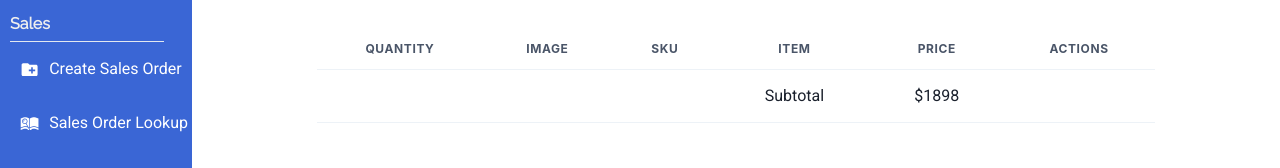
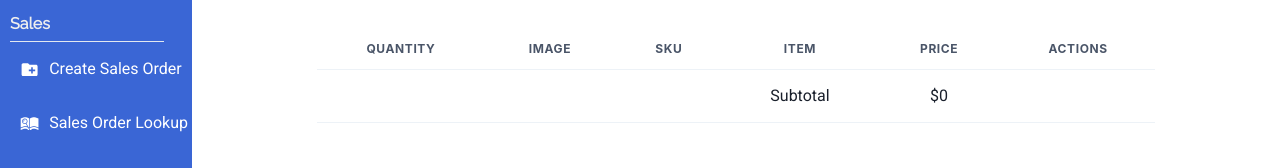
Before and after one commit to TheCoderSingh/salesmax, a Next.js app: page / in a window 1280 px wide. Both pictures are taken after a click on the element "Create Sales Order". Shown: the part 159-327 px from the top of the page. Built offline with nearby package versions, Linux system fonts and the light colour scheme.

Commit message:
Add subtotal

```diff
--- a/components/SalesItemsTable.jsx
+++ b/components/SalesItemsTable.jsx
@@ -16,6 +16,8 @@ import { useStateContext } from '../context/StateContext';
 
 const SalesItemsTable = () => {
   const { cartItems } = useStateContext();
+
+  const subtotal = cartItems.reduce((acc, obj) => acc + obj.price, 0);
 
   return (
     <TableContainer className="sales-items-table">
@@ -74,7 +76,7 @@ const SalesItemsTable = () => {
             <Td />
             <Td />
             <Td>Subtotal</Td>
-            <Td>$1898</Td>
+            <Td>${subtotal}</Td>
             <Td />
           </Tr>
         </Tbody>
```
